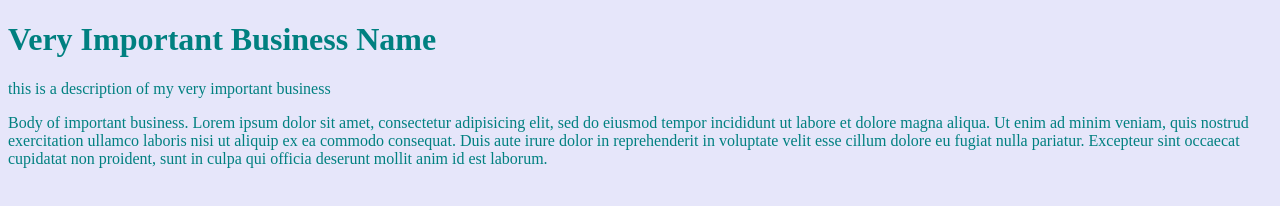
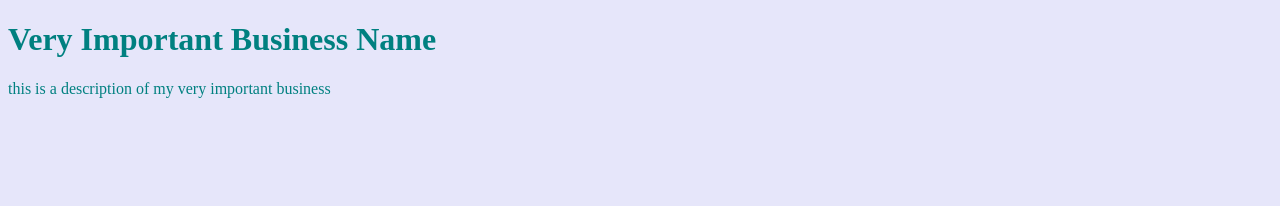
Before and after one commit to christinasparks/christinasparks.github.io, a plain HTML site: page unit_1/index.html in a window 1280 px wide. Drawn offline with Linux system fonts and the light colour scheme.

Commit message:
updated unit 1 project

```diff
--- a/unit_1/index.html
+++ b/unit_1/index.html
@@ -6,11 +6,5 @@
 			<body>
 				<h1>Very Important Business Name</h1>
 				<p>this is a description of my very important business</p>
-				<p>Body of important business. Lorem ipsum dolor sit amet, consectetur adipisicing elit, sed do eiusmod
-				tempor incididunt ut labore et dolore magna aliqua. Ut enim ad minim veniam,
-				quis nostrud exercitation ullamco laboris nisi ut aliquip ex ea commodo
-				consequat. Duis aute irure dolor in reprehenderit in voluptate velit esse
-				cillum dolore eu fugiat nulla pariatur. Excepteur sint occaecat cupidatat non
-				proident, sunt in culpa qui officia deserunt mollit anim id est laborum.</p>
 			</body>
 </html>
```
